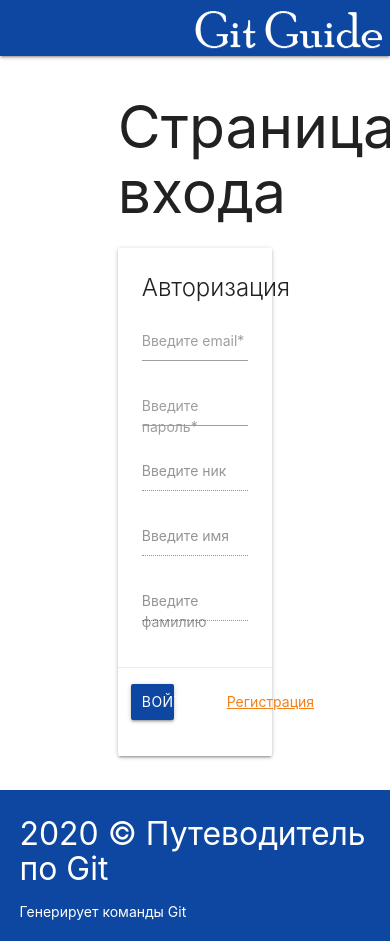
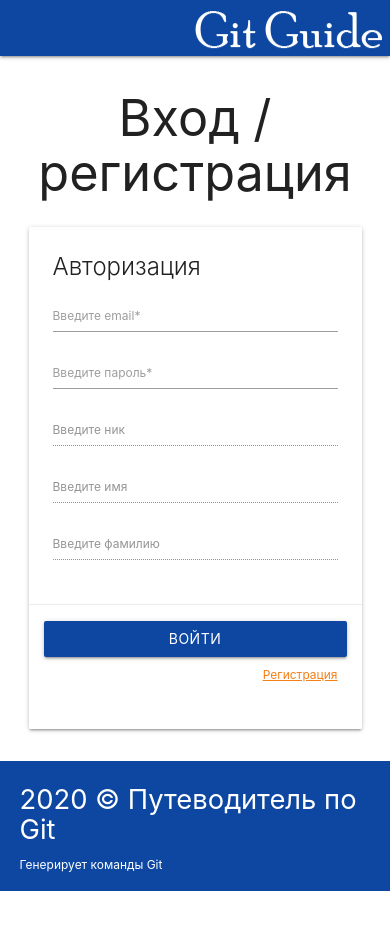
Before and after one commit to Radist-electric/git-guide-mern, a React (Create React App) app in the folder client/: page /auth in a window 390 px wide. After the commit the page ends 891 px from the top, so only its background shows below. Built offline with nearby package versions, Linux system fonts and the light colour scheme.

Commit message:
I added preloader, redirect and media querries to login form

```diff
--- /dev/null
+++ b/client/src/components/Loader.js
@@ -0,0 +1,17 @@
+import React from 'react'
+
+export const Loader = () => {
+  return (
+    <div className="preloader-wrapper small active loader">
+      <div className="spinner-layer spinner-blue-only">
+        <div className="circle-clipper left">
+          <div className="circle"></div>
+        </div><div className="gap-patch">
+          <div className="circle"></div>
+        </div><div className="circle-clipper right">
+          <div className="circle"></div>
+        </div>
+      </div>
+    </div>
+  )
+}
--- a/client/src/hooks/auth.hook.js
+++ b/client/src/hooks/auth.hook.js
@@ -6,6 +6,7 @@ const storageName = 'userData'
 export const useAuth = () => {
   const [token, setToken] = useState(null)
   const [userId, setUserid] = useState(null)
+  const [ready, setReady] = useState(false)
   const message = useMessage()
 
   const login = useCallback((jwtToken, id) => {
@@ -28,7 +29,8 @@ export const useAuth = () => {
     if (data && data.token) {
       login(data.token, data.userId)
     }
+    setReady(true)
   }, [login])
 
-  return { login, logout, token, userId }
+  return { login, logout, token, userId, ready }
 }
--- a/client/src/index.css
+++ b/client/src/index.css
@@ -19,3 +19,17 @@
   padding: 5px 0;
   margin-top: auto;
 }
+.loader {
+  margin: 0 auto;
+}
+
+@media only screen and (min-width: 600px) {
+  html {
+    font-size: 13px;
+  }
+}
+@media only screen and (min-width: 320px) {
+  html {
+    font-size: 12px;
+  }
+}
--- a/client/src/pages/AuthPage.js
+++ b/client/src/pages/AuthPage.js
@@ -2,8 +2,11 @@ import React, { useEffect, useState, useContext } from 'react'
 import { useHttp } from '../hooks/http.hook'
 import { useMessage } from '../hooks/message.hook'
 import { AuthContext } from '../context/AuthContext'
+import { useHistory } from 'react-router-dom'
+import { Loader } from '../components/Loader'
 
 export const AuthPage = () => {
+  const history = useHistory()
   const auth = useContext(AuthContext)
   const message = useMessage()
   const { loading, error, request, clearError } = useHttp()
@@ -34,6 +37,10 @@ export const AuthPage = () => {
     try {
       const data = await request('/api/auth/register', 'POST', { ...form })
       message(data.message)
+      setRegister(false)
+      setTimeout(() => {
+        message('Войдите в систему')
+      }, 1000)
     } catch (e) { }
   }
 
@@ -42,7 +49,11 @@ export const AuthPage = () => {
       const data = await request('/api/auth/login', 'POST', { ...form })
       message(data.message)
       auth.login(data.token, data.userId)
-
+      if (history.length > 2) {
+        history.goBack()
+      } else {
+        history.push('/')
+      }
     } catch (e) { }
   }
 
@@ -50,10 +61,20 @@ export const AuthPage = () => {
     setRegister(!register)
   }
 
+  const pressHandler = event => {
+    if (event.key === 'Enter') {
+      if (register === true) {
+        registerHandler()
+      } else {
+        loginHandler()
+      }
+    }
+  }
+
   return (
     <div className="row">
-      <div className="col s6 offset-s3">
-        <h1>Страница входа</h1>
+      <h1 className="center-align">Вход / регистрация</h1>
+      <div className="col xl6 offset-xl3 l8 offset-l2 s12">
         <div className="card">
           <div className="card-content">
             <span className="card-title">{register === true ? "Регистрация" : "Авторизация"}</span>
@@ -65,6 +86,7 @@ export const AuthPage = () => {
                   type="text"
                   name="email"
                   onChange={changeHandler}
+                  onKeyPress={pressHandler}
                 />
                 <label htmlFor="email">Введите email*</label>
               </div>
@@ -75,6 +97,7 @@ export const AuthPage = () => {
                   type="password"
                   name="password"
                   onChange={changeHandler}
+                  onKeyPress={pressHandler}
                 />
                 <label htmlFor="password">Введите пароль*</label>
               </div>
@@ -86,6 +109,7 @@ export const AuthPage = () => {
                   name="nickName"
                   onChange={changeHandler}
                   disabled={!register}
+                  onKeyPress={pressHandler}
                 />
                 <label htmlFor="nickName">Введите ник</label>
               </div>
@@ -97,6 +121,7 @@ export const AuthPage = () => {
                   name="firstName"
                   onChange={changeHandler}
                   disabled={!register}
+                  onKeyPress={pressHandler}
                 />
                 <label htmlFor="firstName">Введите имя</label>
               </div>
@@ -108,6 +133,7 @@ export const AuthPage = () => {
                   name="lastName"
                   onChange={changeHandler}
                   disabled={!register}
+                  onKeyPress={pressHandler}
                 />
                 <label htmlFor="lastName">Введите фамилию</label>
               </div>
@@ -118,13 +144,14 @@ export const AuthPage = () => {
           <div className="card-action">
             <div className="row">
               <button
-                className="btn blue darken-4 col s4"
+                className="btn blue darken-4 col m6 s12"
                 onClick={register === true ? registerHandler : loginHandler}
                 disabled={loading}
               >
                 {register === true ? "Зарегистрироваться" : "Войти"}
               </button>
-              <div className="col s4 offset-s4 right-align">
+              <div className="col m1 offset-m1 s1 offset-s5">{loading && <Loader />}</div>
+              <div className="col m3 offset-m1 s5 offset-s1 right-align">
                 <span
                   className="reg yellow-text text-darken-4"
                   onClick={regToggler}
```
